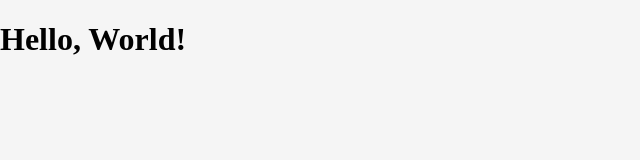
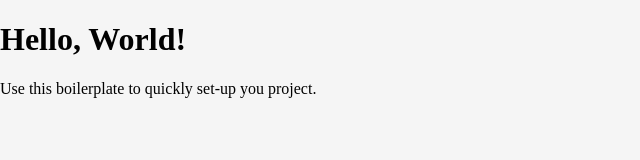
Before and after one commit to jobkroongit/template-boilerplate, a plain HTML site: page index.html in a window 1280 px wide. Shown: the whole page, without its empty margins (0-640 px from the left). Drawn offline with Linux system fonts and the light colour scheme.

Commit message:
hello world

```diff
--- a/index.html
+++ b/index.html
@@ -14,6 +14,7 @@
 </head>
 <body>
    <h1>Hello, World!</h1>
+   <p>Use this boilerplate to quickly set-up you project.</p>
    <!-- Script -->
    <script src='script.js'></script>
 </body
```
